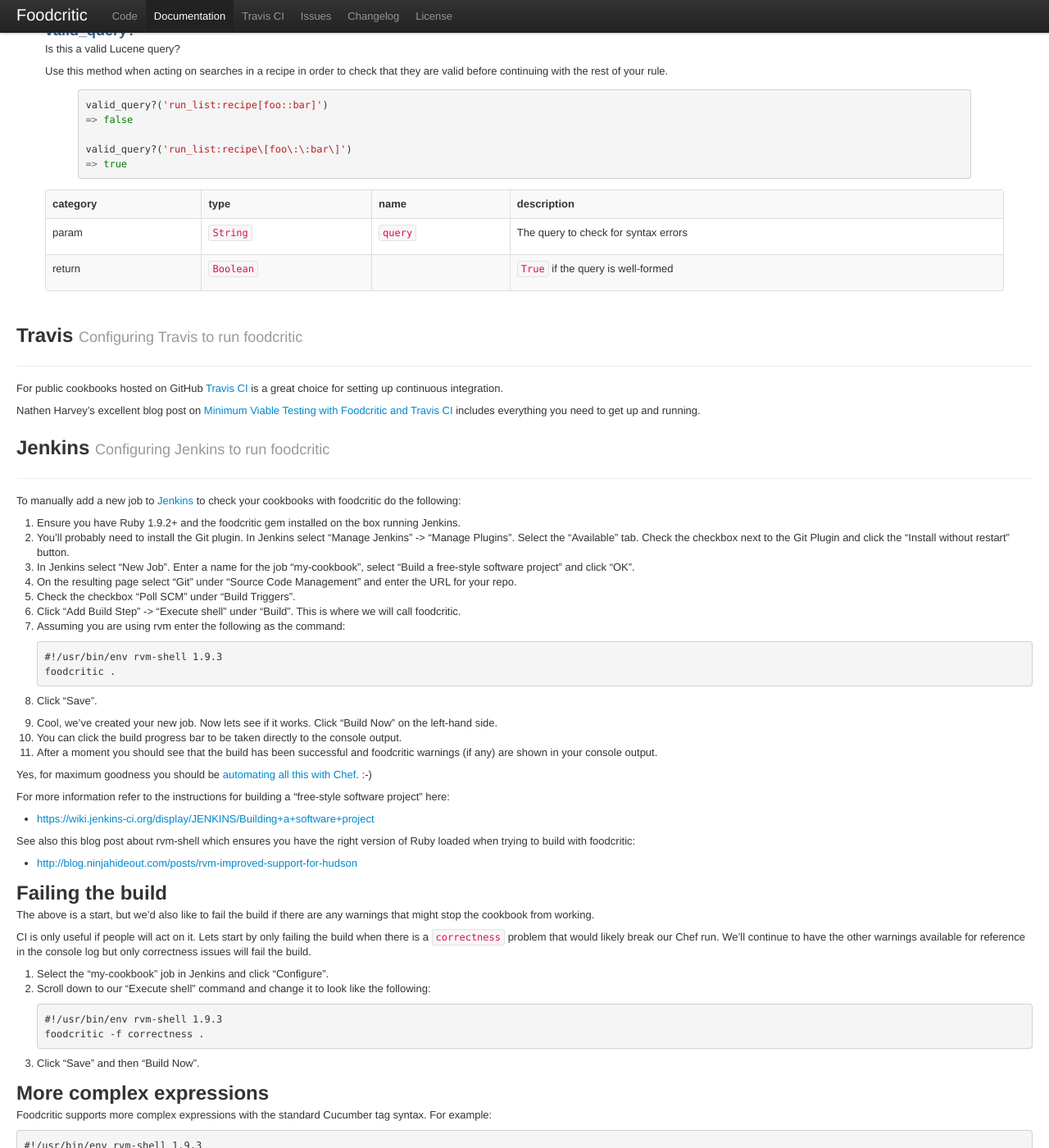
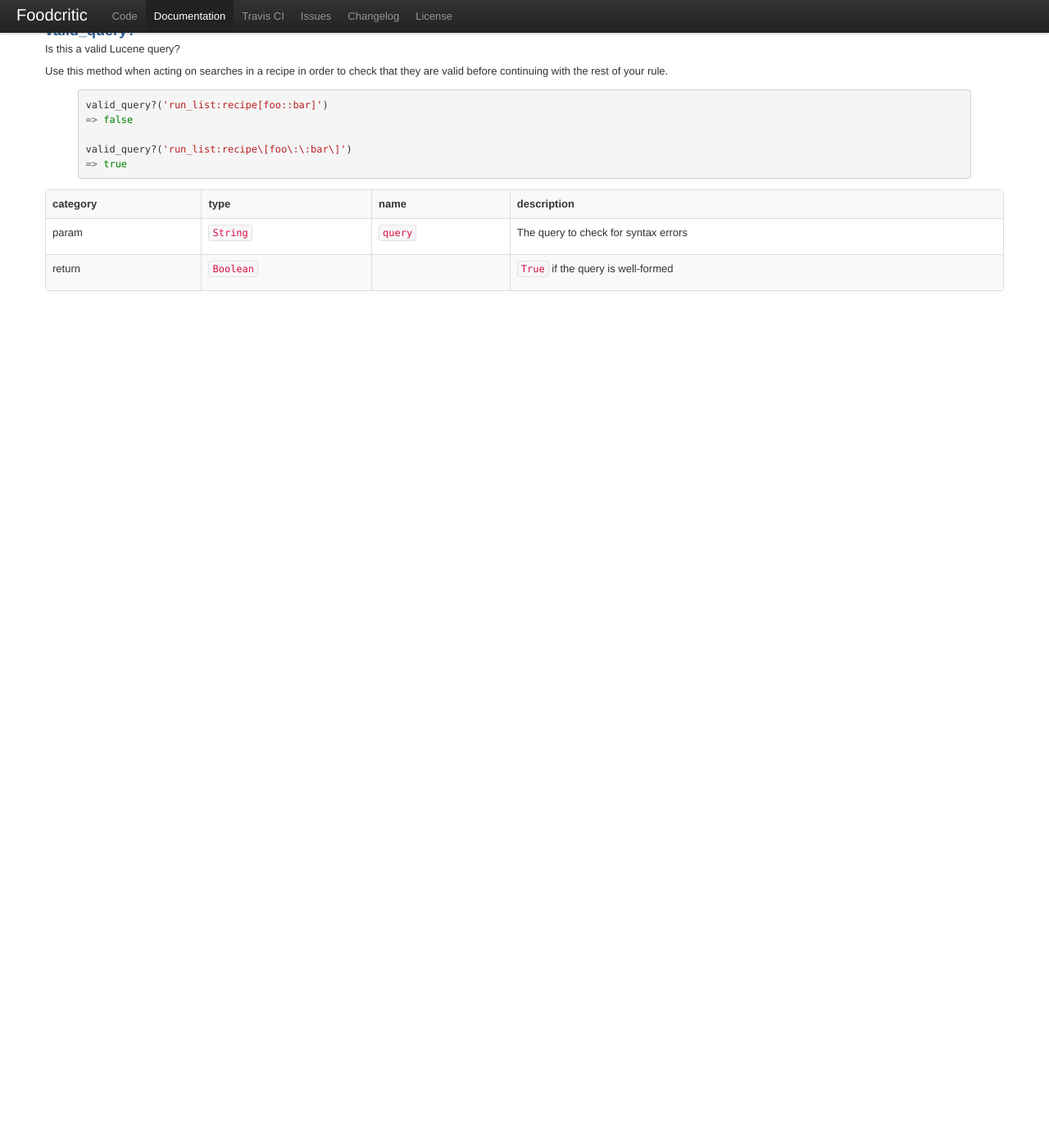
Before and after one commit to Foodcritic/foodcritic, a Jekyll site: the page built from index.html, in a window 1280 px wide and 1400 px high, scrolled down 31122 px. Shown: the whole window at 82% size. Built offline with Jekyll 4.4.1, drawn with Linux system fonts in a browser that asks for light colours; after the commit the page ends 31495 px from its top, so only the background shows below that; some of the changed text lies outside the part shown.

Commit message:
Remove duplicate sections.

```diff
--- a/index.html
+++ b/index.html
@@ -1555,17 +1555,3 @@ api_methods:
 {% capture newrule %}{% include new-rule.md %}{% endcapture %}{{ newrule | markdownify }}
 {% include api.html %}
 </div>
-<div class="page-header">
-  <h2 id="ci">Travis <small>Configuring Travis to run foodcritic</small></h1>
-</div>
-{% capture travis %}{% include travis.md %}{% endcapture %}{{ travis | markdownify }}
-<div class="page-header">
-  <h2 id="ci">Jenkins <small>Configuring Jenkins to run foodcritic</small></h1>
-</div>
-{% capture jenkins %}{% include jenkins.md %}{% endcapture %}{{ jenkins | markdownify }}
-<div class="page-header">
-  <h1 id="writing-a-new-rule">Extending foodcritic <small>Writing a new rule</small></h1>
-</div>
-{% capture newrule %}{% include new-rule.md %}{% endcapture %}{{ newrule | markdownify }}
-{% include api.html %}
-</div>
```
